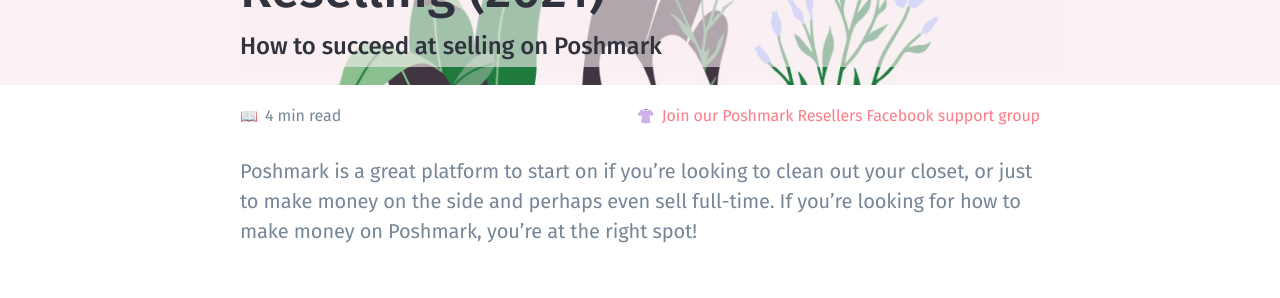
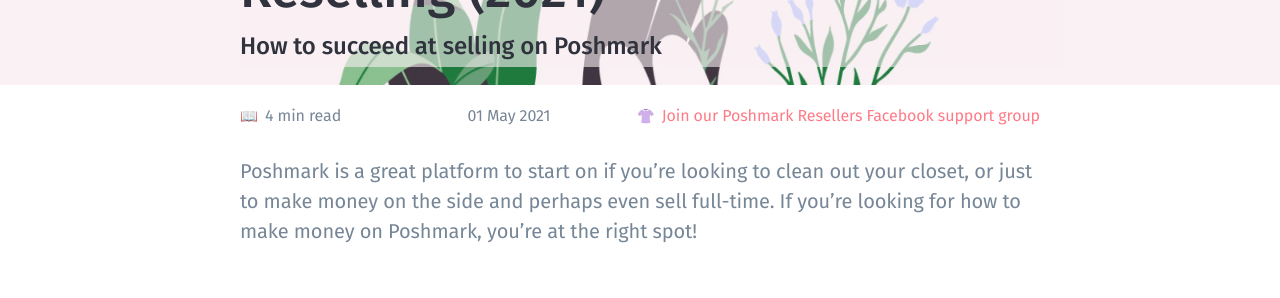
Before and after one commit to hirrra/resellrabbit, a Jekyll site: the page built from _posts/2021-05-01-poshmark-ultimate-guide.md, in a window 1280 px wide. Shown: the part 235-533 px from the top of the page. Built offline with Jekyll 4.4.1, drawn with Linux system fonts in a browser that asks for light colours; some of the changed text lies outside the part shown.

Commit message:
update post date

```diff
--- a/_layouts/post.html
+++ b/_layouts/post.html
@@ -33,7 +33,9 @@
               <span class="meta description meta-duration flex-item">
                 <span class="emoji">📖</span> {{ page.duration }} min read</span>
               </span>
-              <span class="meta description flex-item meta-date"><span class="emoji">🗓️</span><time datetime="{{ page.date | date:"%Y-%m-%d" }}"> {{ page.date | date_to_string }}</time></span>
+              <span class="meta description flex-item meta-date">
+                <!-- <span class="emoji">🗓️</span> -->
+                <time datetime="{{ page.date | date:"%Y-%m-%d" }}"> {{ page.date | date_to_string }}</time></span>
               {% if page.last_modified_at %}
               (Updated: <time datetime="{{ page.last_modified_at | date_to_xmlschema }}" itemprop="dateModified">{{ page.last_modified_at | date: "%b %-d, %Y" }}</time>)
               {% endif %}
--- a/_sass/layout/_posts.scss
+++ b/_sass/layout/_posts.scss
@@ -66,7 +66,7 @@
   }
 
   &.meta-date {
-    visibility: hidden;
+    // visibility: hidden;
   }
 }
 
```
Also changed, not shown: _posts/2021-05-01-poshmark-ultimate-guide.md (+1 -1 lines).
